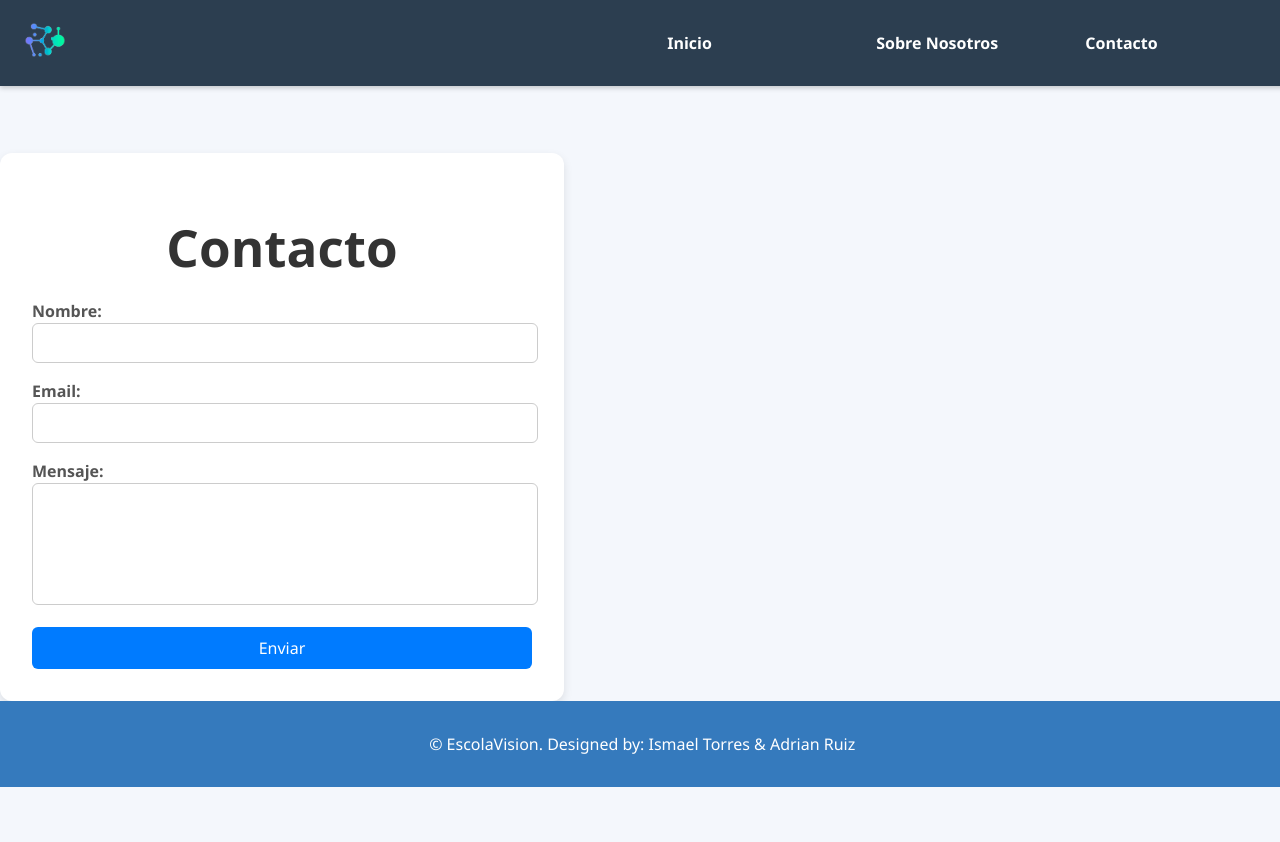
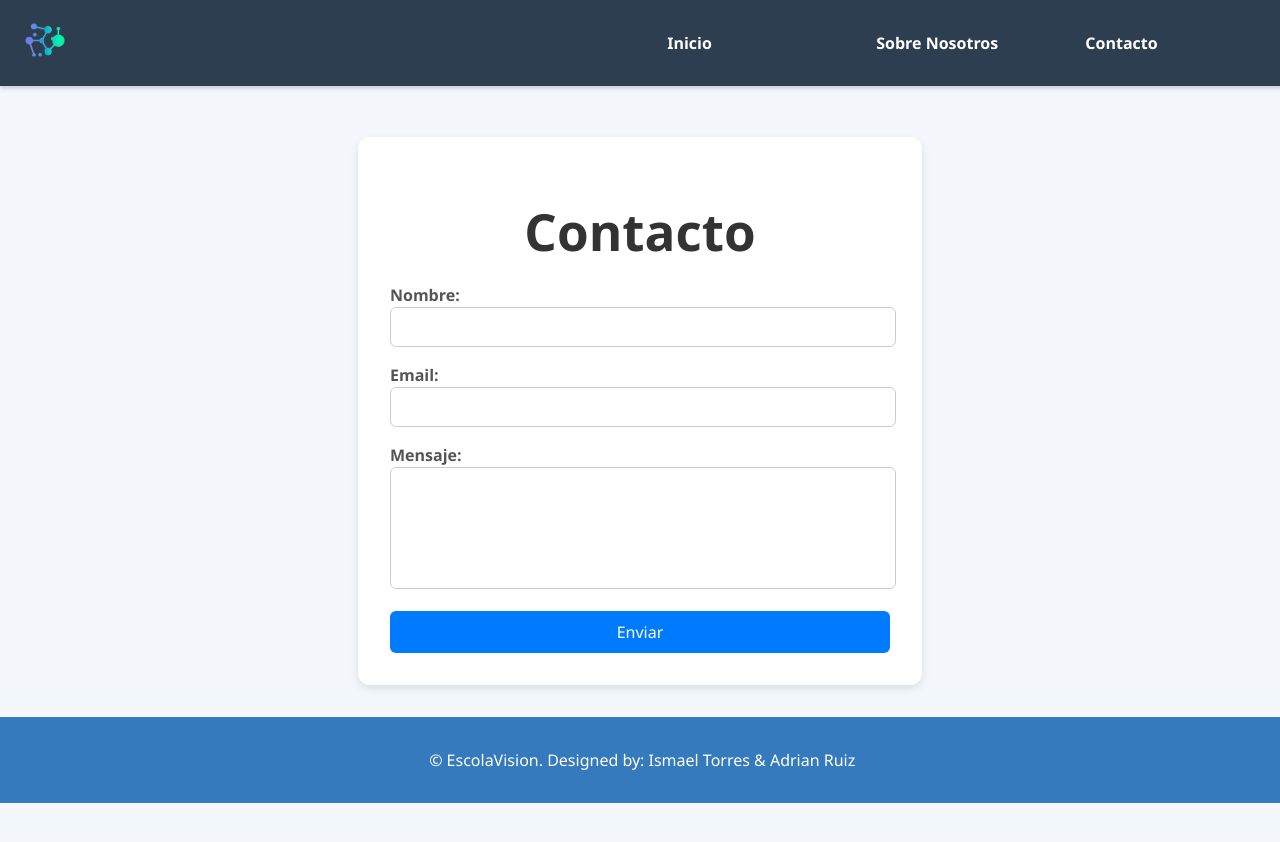
Before and after one commit to Ismaeltg05/Web-Escolavision, a React (Vite) app: page /Web-Escolavision/contact in a window 1280 px wide. Shown: the top 842 px of the page. Built offline with nearby package versions, Linux system fonts and the light colour scheme.

Commit message:
contact-form

```diff
--- a/src/Styles.css
+++ b/src/Styles.css
@@ -20,6 +20,12 @@ body {
     margin: 0;
     padding: 0;
     width: 100%;
+}
+
+.main-content{
+    display: flex;
+    justify-content: center;
+    align-items: center;
 }
 
 /* Botones */
--- a/src/pages/Contact.module.css
+++ b/src/pages/Contact.module.css
@@ -1,5 +1,6 @@
 
 .container {
+  margin-bottom: 2rem;
   float: center;
   background: white;
   padding: 2rem;
```
